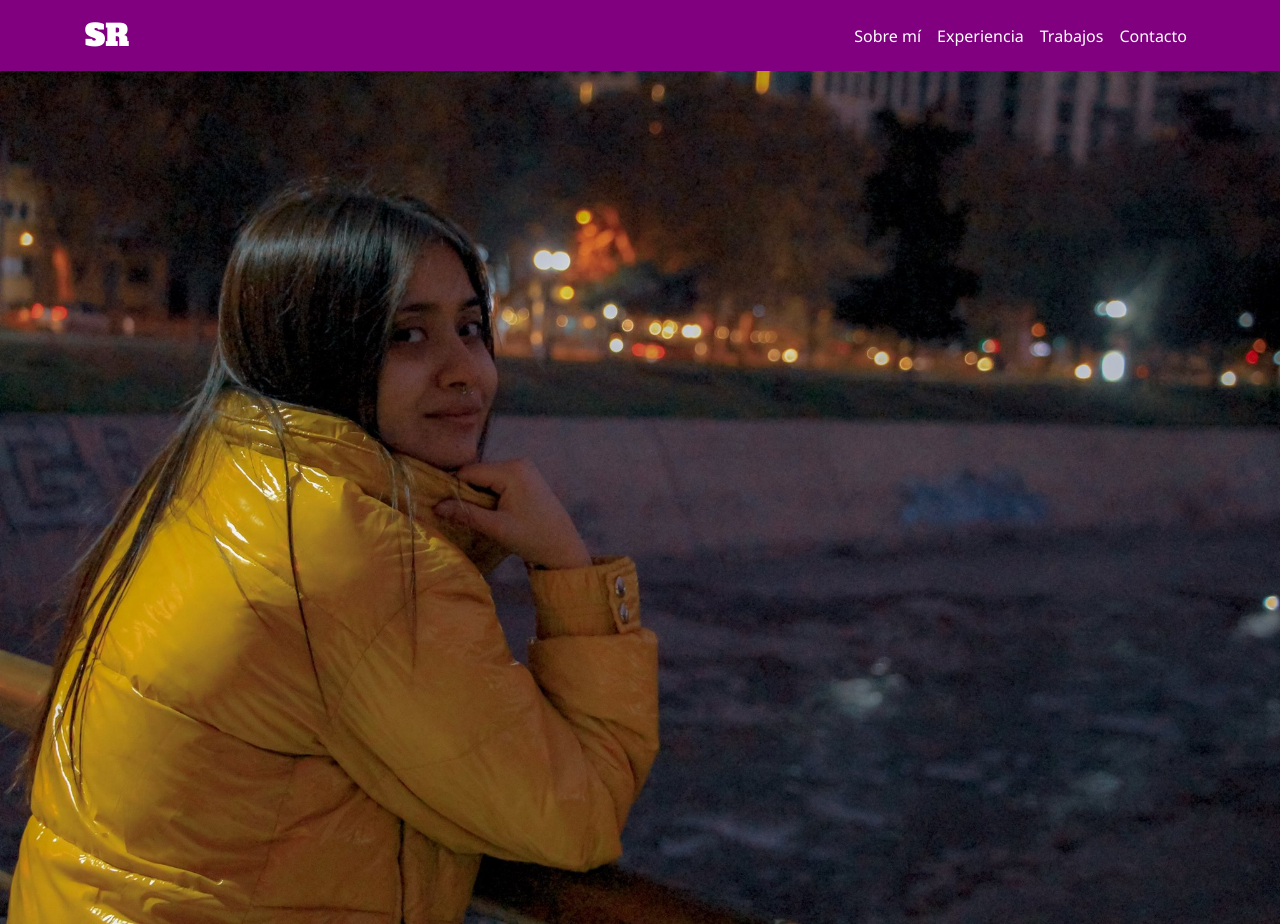
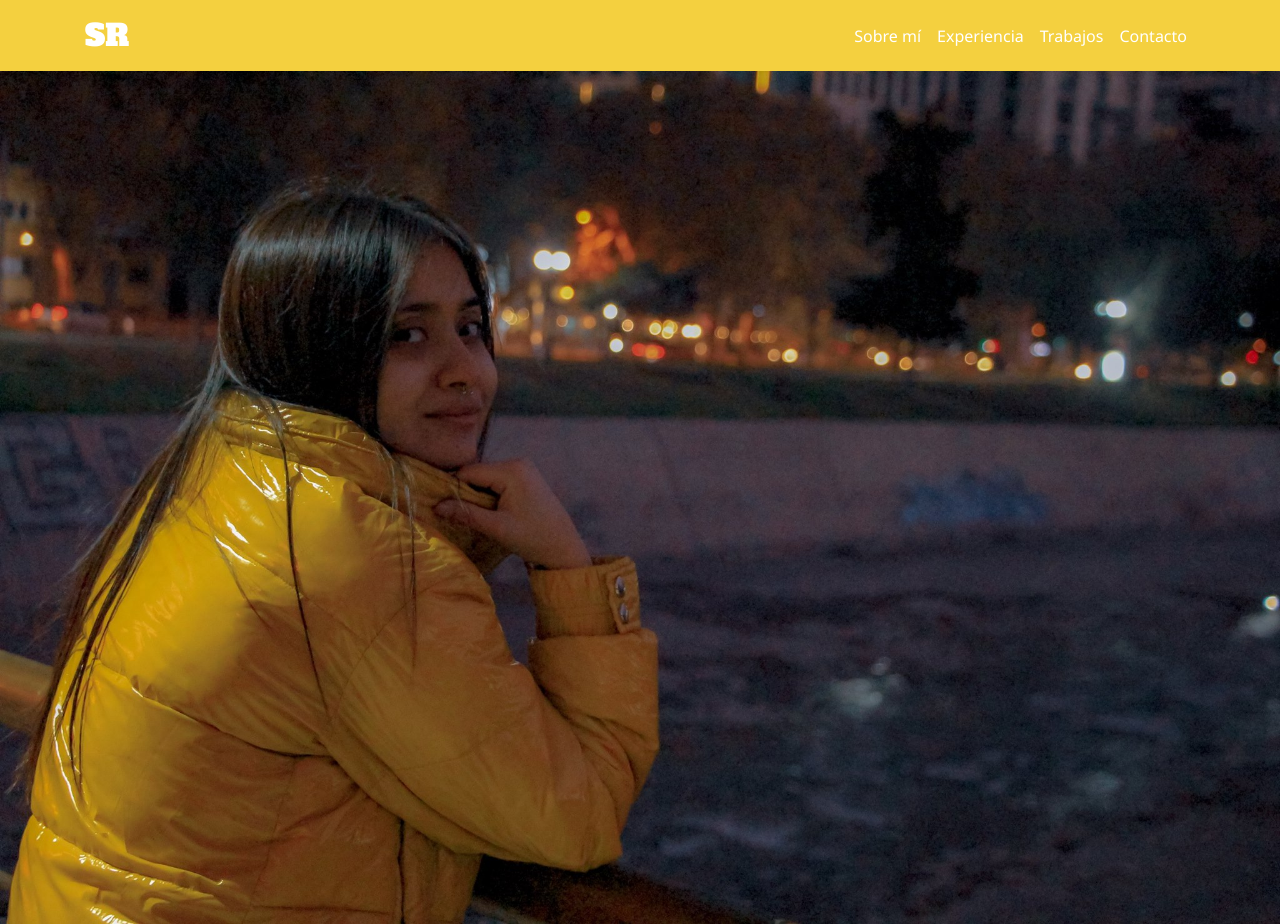
Before and after one commit to sofiareyest/sofiareyest, a plain HTML site: page index.html in a window 1280 px wide. Shown: the top 924 px of the page. Drawn offline with nearby package versions, Linux system fonts and the light colour scheme; a script that the page names is missing.

Commit message:
background

```diff
--- a/assets/css/style.css
+++ b/assets/css/style.css
@@ -5,7 +5,7 @@ body {
 }
 
 .menu-pie {
-  background-color: #800080;
+  background-color: #F4D03F;
 }
 
 
```
